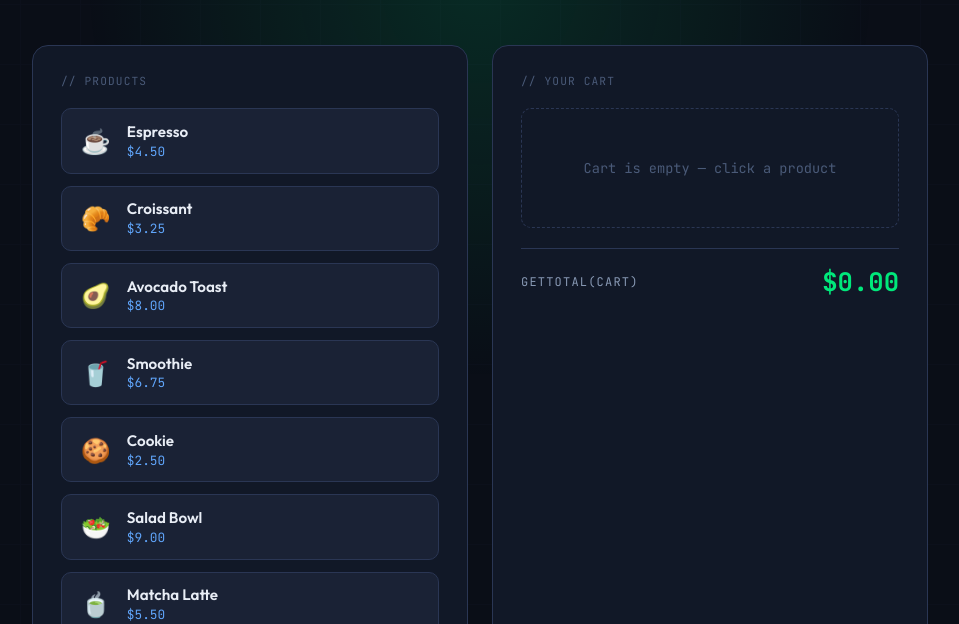
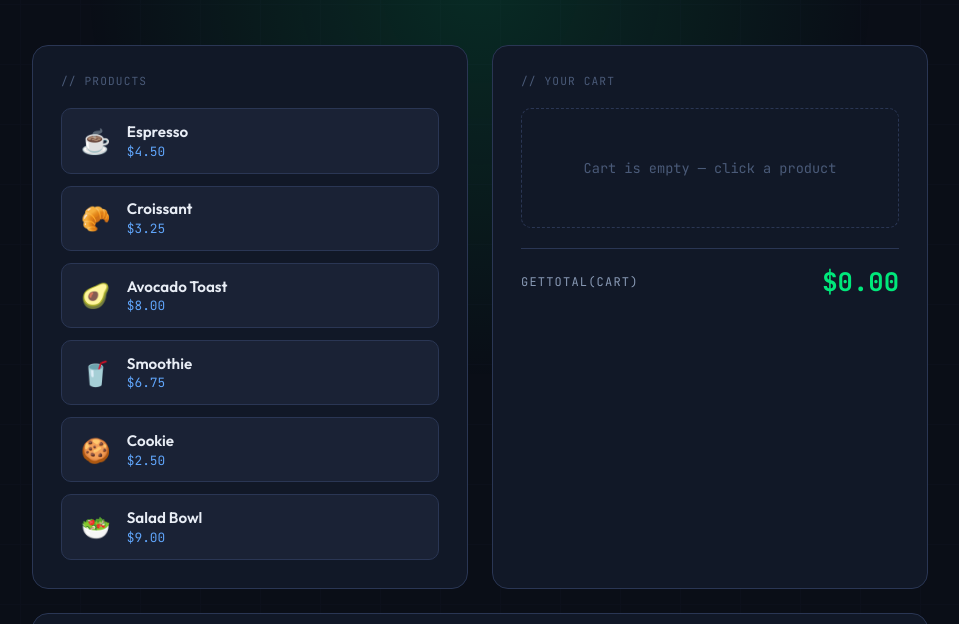
Before and after one commit to ahmedmuhi/github-actions-demo, a website: page index.html in a window 1280 px wide. Shown: the part 176-800 px from the top of the page, without its empty margins (160-1119 px from the left). Drawn offline with Linux system fonts and the light colour scheme.

Commit message:
Revert "Add Matcha Latte to product catalog"
This reverts commit a854036a8930c2800a4e1f277b567c210c3898b1.

```diff
--- a/index.html
+++ b/index.html
@@ -451,7 +451,6 @@
       { name: 'Smoothie',     icon: '\uD83E\uDD64', price: 6.75  },
       { name: 'Cookie',       icon: '\uD83C\uDF6A', price: 2.50  },
       { name: 'Salad Bowl',   icon: '\uD83E\uDD57', price: 9.00  },
-      { name: 'Matcha Latte', icon: '\uD83C\uDF75', price: 5.50  },
     ];
 
     let cart = [];
```
